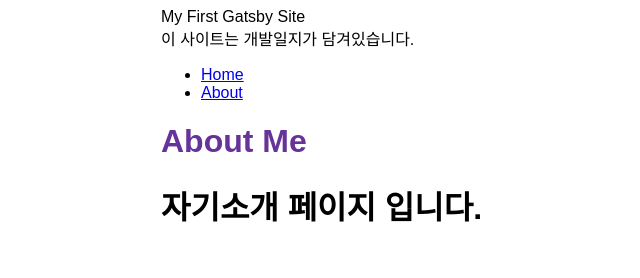
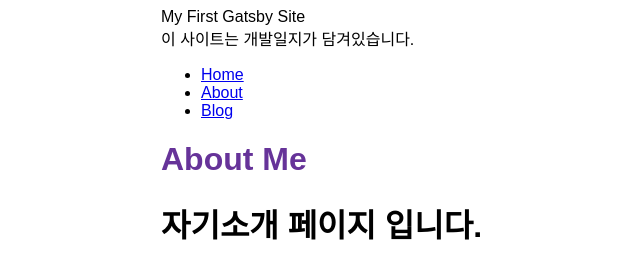
Before and after one commit to dlfud/my-blog-2022-05-31, a Gatsby site: page /about in a window 1280 px wide. Shown: the whole page, without its empty margins (229-869 px from the left). Built offline with nearby package versions, Linux system fonts and the light colour scheme; Gatsby itself is replaced by a stand-in of ours.

Commit message:
blog페이지 추가

```diff
--- a/src/components/Layout.js
+++ b/src/components/Layout.js
@@ -37,6 +37,11 @@ const Layout = ({ pageTitle, children }) => {
               About
             </Link>
           </li>
+          <li className={navLinkItem}>
+            <Link to="/blog" className={navLinkText}>
+              Blog
+            </Link>
+          </li>
         </ul>
       </nav>
       <main>
```
Also changed, not shown: src/pages/blog.js (added, +12 -0 lines).
